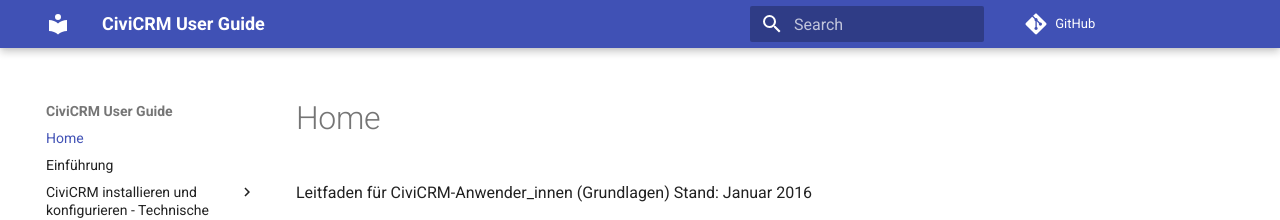
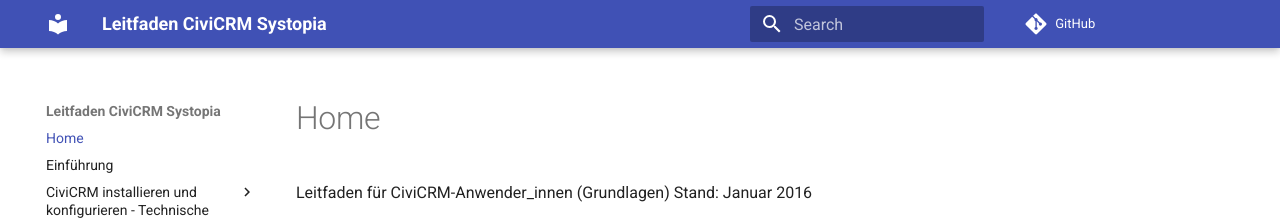
Before and after one commit to pbatroff/systopia_leitfaden, an MkDocs documentation site: the page built from docs/index.md, in a window 1280 px wide. Shown: the top 220 px of the page. Built offline with MkDocs 1.6.1 and Material for MkDocs 9.7.7, drawn with Linux system fonts in a browser that asks for light colours; comment, search, counter and statistics services are not loaded; old or Windows-style settings are respelled for this version of MkDocs.

Commit message:
Site Title

```diff
--- a/mkdocs.yml
+++ b/mkdocs.yml
@@ -1,4 +1,4 @@
-site_name: 'CiviCRM User Guide'
+site_name: 'Leitfaden CiviCRM Systopia'
 site_url: https://systopia.de
 repo_url: https://github.com/pbatroff/systopia_leitfaden
 site_description: 'Leitfaden CiviCRM'
```
